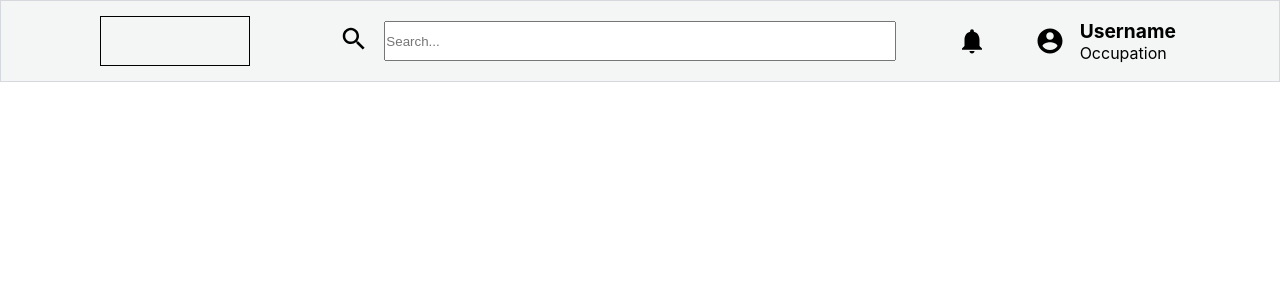
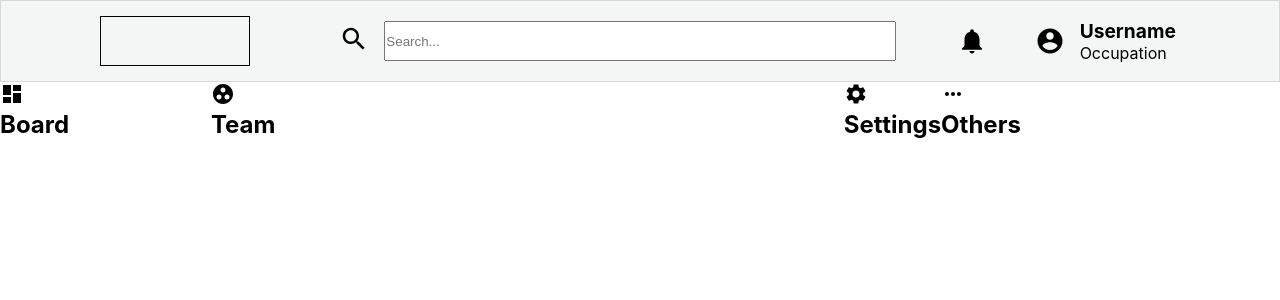
Before and after one commit to suhlimakz/issue-tracker, a React (Create React App) app in the folder react-front/: page / in a window 1280 px wide. Shown: the top 300 px of the page. Built offline with nearby package versions, Linux system fonts and the light colour scheme.

Commit message:
Add menu in app

```diff
--- a/react-front/src/App.css
+++ b/react-front/src/App.css
@@ -1,7 +1,5 @@
 .App{
-  /* background-color: blue; */
-  /* height: 100vh; */
-  /* align-content: center; */
+
 }
 
 
--- a/react-front/src/App.js
+++ b/react-front/src/App.js
@@ -2,11 +2,14 @@
 import './App.css';
 
 import Header from './components/header';
+import Menu from './components/menu';
 
 function App() {
   return (
     <div className="App">
       <Header />
+
+      <Menu />
         {/* <img src={logo} className="App-logo" alt="logo" />
         <p>
           Edit <code>src/App.js</code> and save to reload.
```
